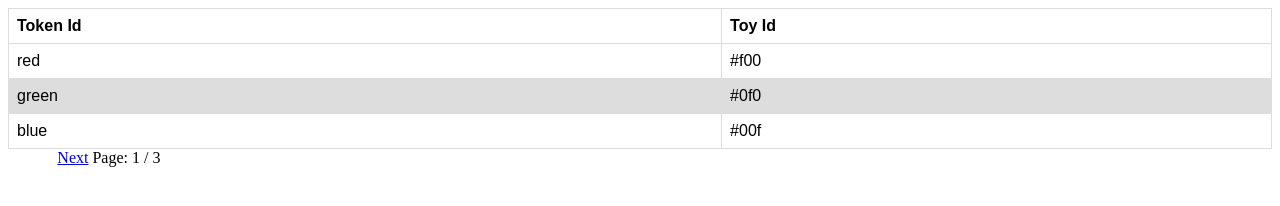
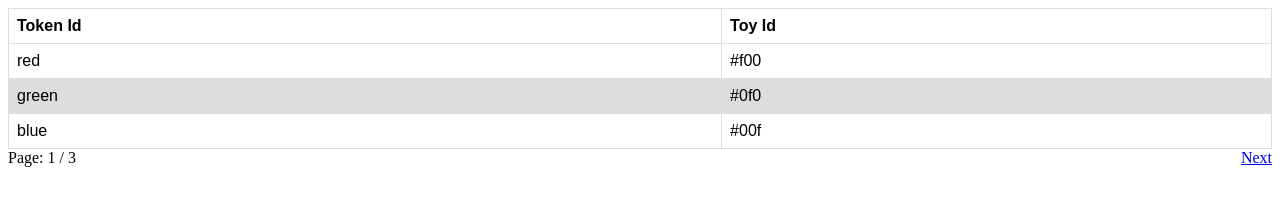
Before and after one commit to aasif-iqbal/Pagination-in-javascript, a plain HTML site: page index.html in a window 1280 px wide. Drawn offline with Linux system fonts and the light colour scheme.

Commit message:
having bug

```diff
--- a/index.html
+++ b/index.html
@@ -64,7 +64,15 @@
 	{
 		color: "black",
 		value: "#000"
-	}
+	},
+    // {
+	// 	color: "gray",
+	// 	value: "#000"
+	// },
+    // {
+	// 	color: "white",
+	// 	value: "#000"
+	// }
 ];
 // -------------------------- Pagination -----------------------
 var current_page = 1;
@@ -105,11 +113,12 @@ var current_page = 1;
             if (page > numPages(json_data_obj)) page = numPages(json_data_obj);
 
             var htmlTemp = "";
+
             if(records_per_page > json_data_obj.length){
 
                 for(let i=(page-1)*records_per_page; i < json_data_obj.length; i++)
                 {
-                    console.log(json_data_obj[i]['color']);
+                    console.log(json_data_obj.length);
                     htmlTemp += "<tr><td>"+json_data_obj[i]['color']+"</td>";
                     htmlTemp += "<td>"+json_data_obj[i]['value']+"</td>";
                 }
@@ -117,7 +126,7 @@ var current_page = 1;
             for(let i=(page-1)*records_per_page; i < (page * records_per_page) && json_data_obj.length; i++)
             {
 
-                    console.log([i]);
+                    console.log([i]);  console.log(json_data_obj.length);
                     console.log(json_data_obj[i]['color']);
                     htmlTemp += "<tr><td>"+json_data_obj[i]['color']+"</td>";
                     htmlTemp += "<td>"+json_data_obj[i]['value']+"</td>";
@@ -145,7 +154,8 @@ var current_page = 1;
         {
           //console.log(json_data_obj)
           //console.log("pg_num", Object.keys(json_data_obj).length);
-            return Math.ceil(Object.keys(json_data_obj).length / (records_per_page));
+          let objLength = Object.keys(json_data_obj).length;
+            return Math.ceil(objLength / (records_per_page));
         }
     </script>
 </body>
--- a/main.css
+++ b/main.css
@@ -15,3 +15,6 @@ table {
   #page{
     font-size: 1em;
  }
+ .float-right{
+  float: right;
+ }
```
